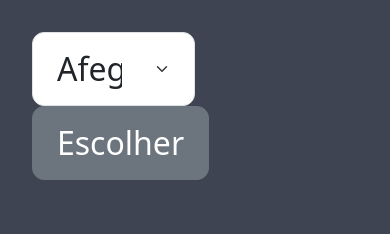
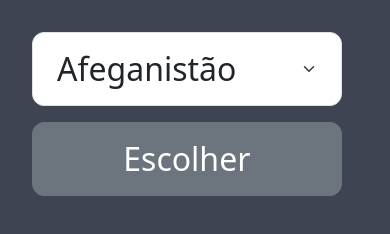
Before and after one commit to pedrOfsilveira/trabalho-final, a plain HTML site: page ex1.html in a window 390 px wide. Drawn offline with nearby package versions, Linux system fonts and the light colour scheme.

Commit message:
ex1 responsivo

```diff
--- a/css/ex1.css
+++ b/css/ex1.css
@@ -23,3 +23,13 @@ select {
 .btn {
   vertical-align: unset;
 }
+
+@media (max-width: 600px) {
+  select {
+    width: 95% !important;
+  }
+  .btn {
+    margin-top: 0.5em;
+    width: 95%;
+  }
+}
```
